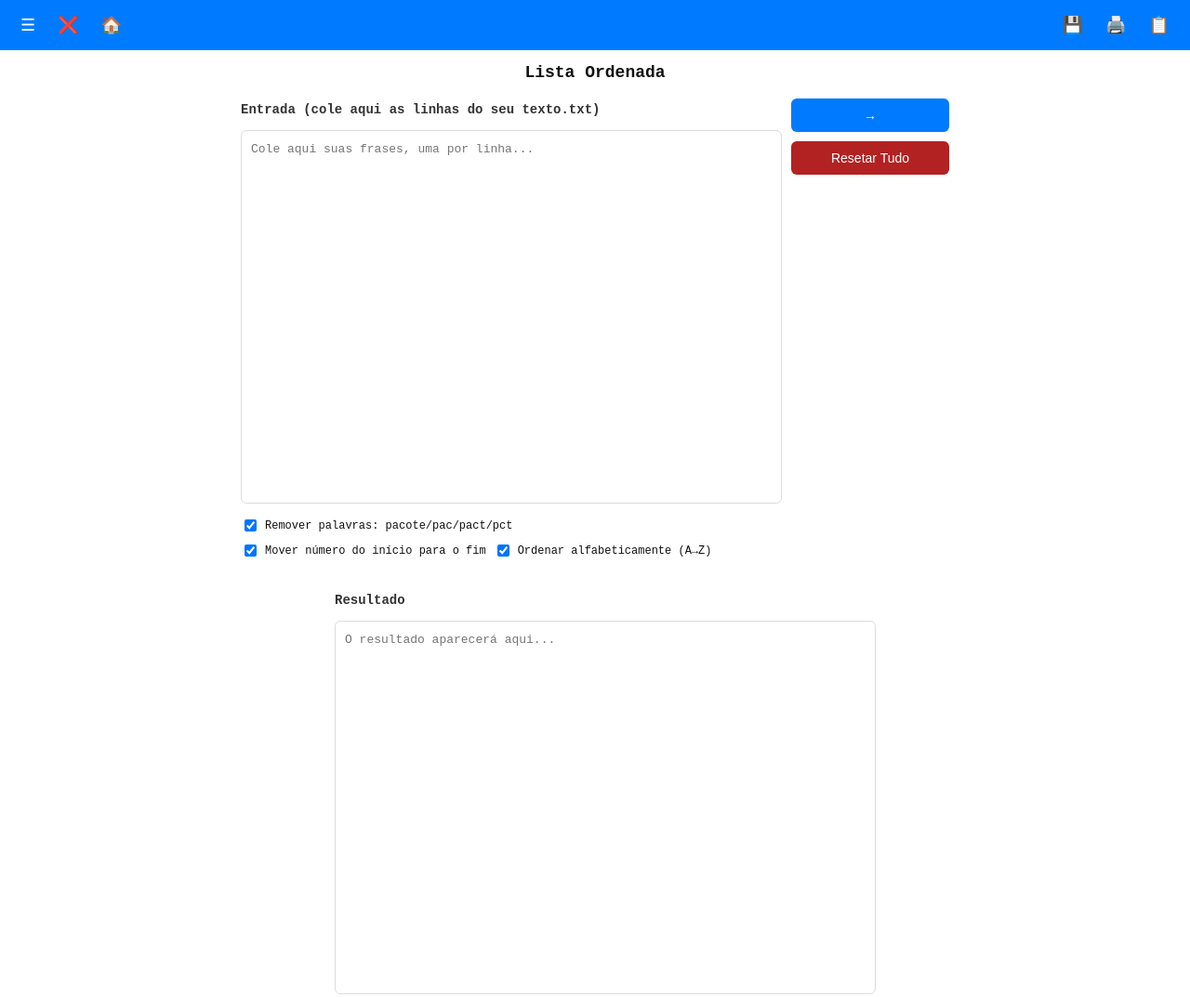
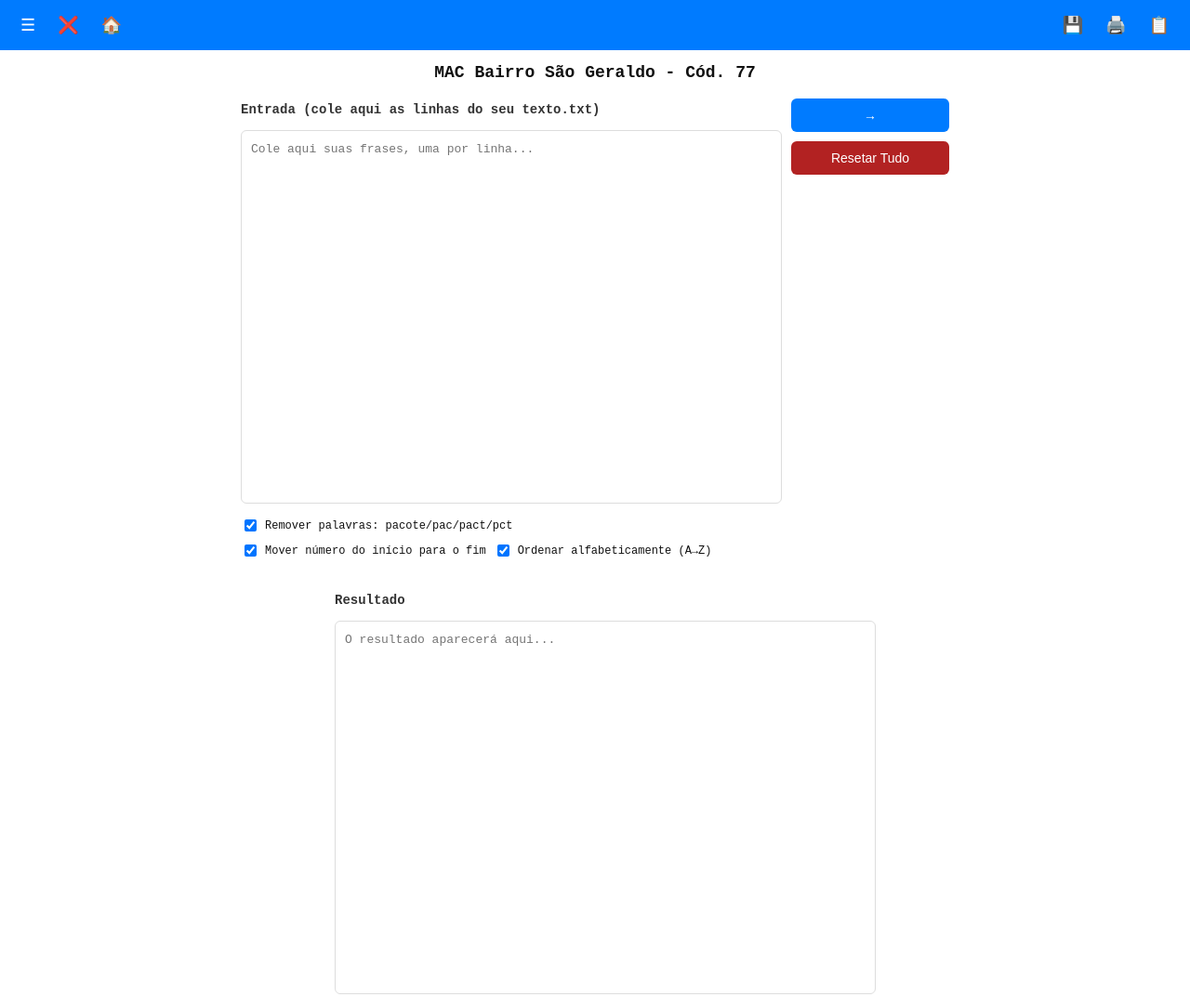
Before and after one commit to henriteodoro/paratestes2, a plain HTML site: page index.html in a window 1280 px wide. Shown: the top 1073 px of the page at 93% size. Drawn offline with nearby package versions, Linux system fonts and the light colour scheme.

Commit message:
Update index.html
teste 2 do dia

```diff
--- a/index.html
+++ b/index.html
@@ -3,7 +3,7 @@
 <head>
   <meta charset="utf-8" />
   <meta name="viewport" content="width=device-width, initial-scale=1" />
-  <title>Lista Ordenada - Organizador de Lista</title>
+  <title>MAC 77 - Organizador de Lista</title>
 
   <!-- jsPDF + SheetJS via CDN -->
   <script src="https://cdnjs.cloudflare.com/ajax/libs/jspdf/2.5.1/jspdf.umd.min.js"></script>
@@ -125,7 +125,7 @@
 
   <!-- ===== título (sem seta) ===== -->
   <div class="titulo-nav" role="navigation" aria-label="Navegação MAC">
-    <h1 id="titulo-principal">Lista Ordenada</h1>
+    <h1 id="titulo-principal">MAC Bairro São Geraldo - Cód. 77</h1>
   </div>
 
   <!-- ===== área principal: conversor do BAT ===== -->
```
